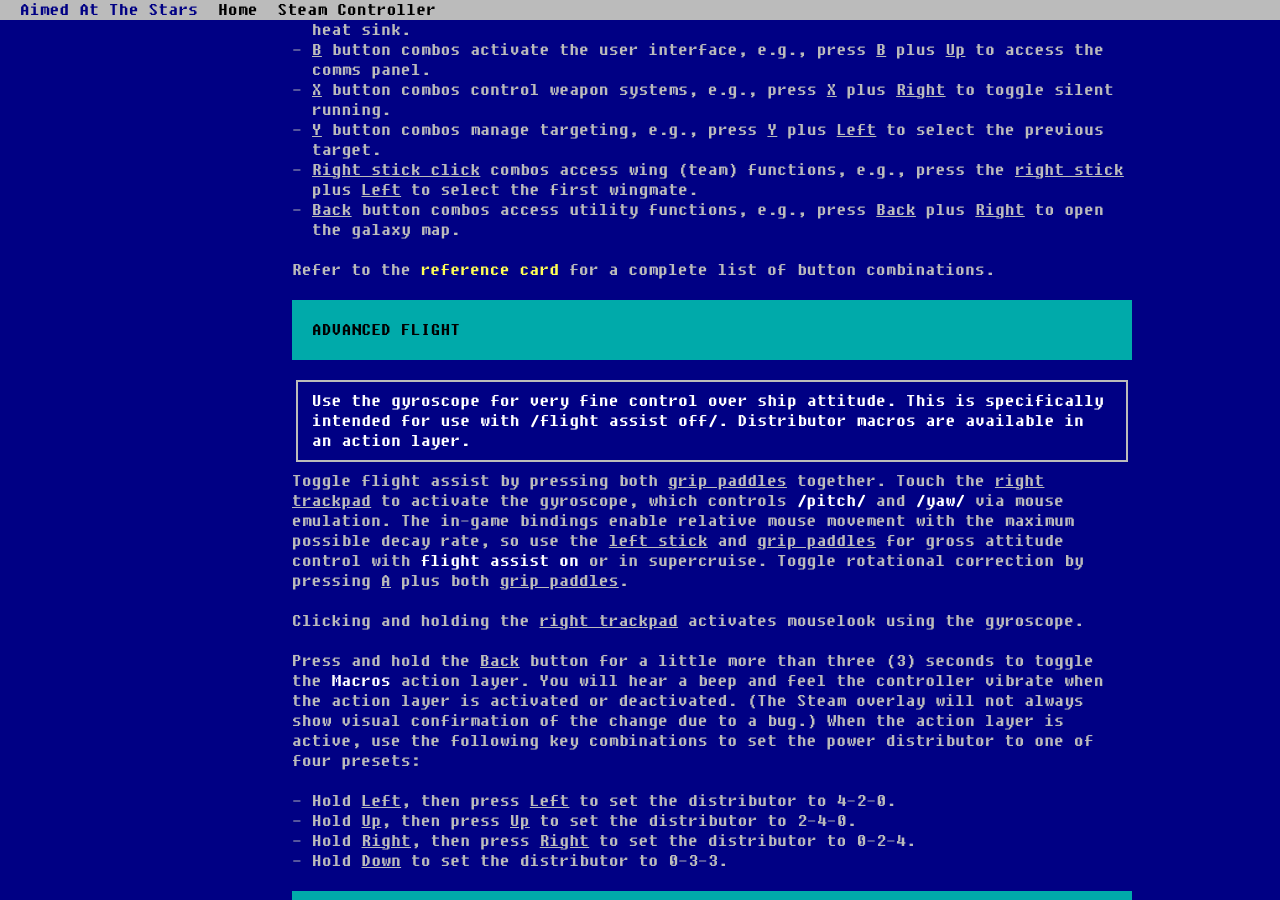
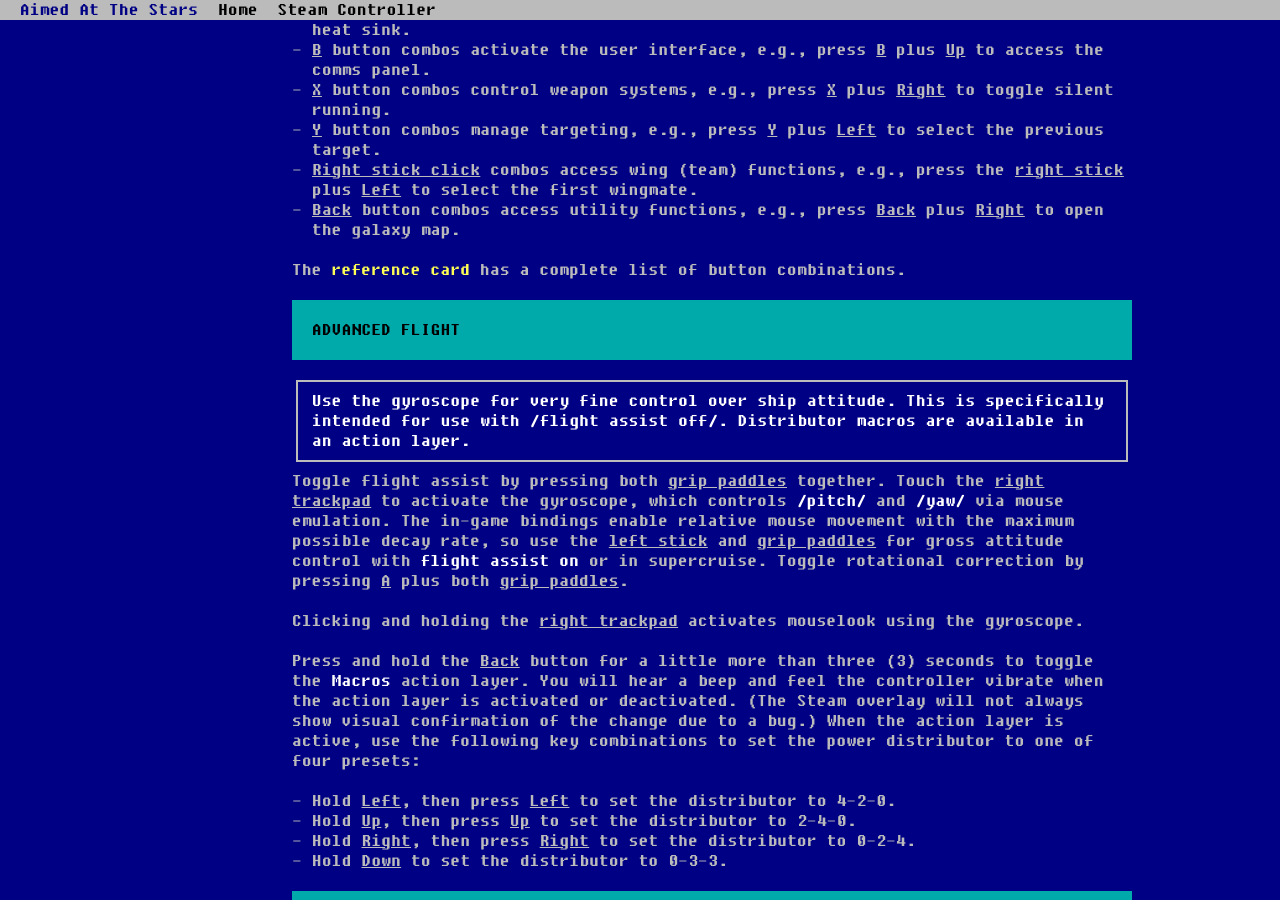
Before and after one commit to irtnog/aimedatthestars.org, a Jekyll site: the page built from bafpm/index.html, in a window 1280 px wide and 900 px high, scrolled down 1662 px. Built offline with Jekyll 4.4.1, drawn with Linux system fonts in a browser that asks for light colours.

Commit message:
fix(bafpm): rework reference card link

```diff
--- a/bafpm/index.html
+++ b/bafpm/index.html
@@ -96,7 +96,7 @@
           <li><u>Right stick click</u> combos access wing (team) functions, e.g., press the <u>right stick</u> plus <u>Left</u> to select the first wingmate.</li>
           <li><u>Back</u> button combos access utility functions, e.g., press <u>Back</u> plus <u>Right</u> to open the galaxy map.</li>
         </ul>
-        <p>Refer to the <a href="https://docs.google.com/spreadsheets/d/1Kq_-igWF8gBGCXUd-xO4WzAUgmmJgPT9XFkpKyXXNZw/" target="_blank">reference card</a> for a complete list of button combinations.</p>
+        <p>The <a href="https://docs.google.com/spreadsheets/d/1Kq_-igWF8gBGCXUd-xO4WzAUgmmJgPT9XFkpKyXXNZw/" target="_blank">reference card</a> has a complete list of button combinations.</p>
       </section>
 
       <section id="advanced-flight">
```
